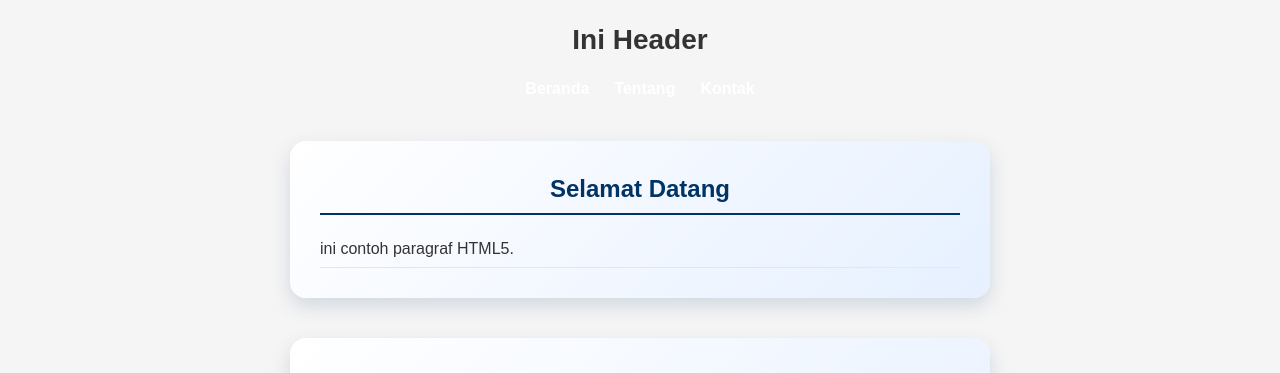
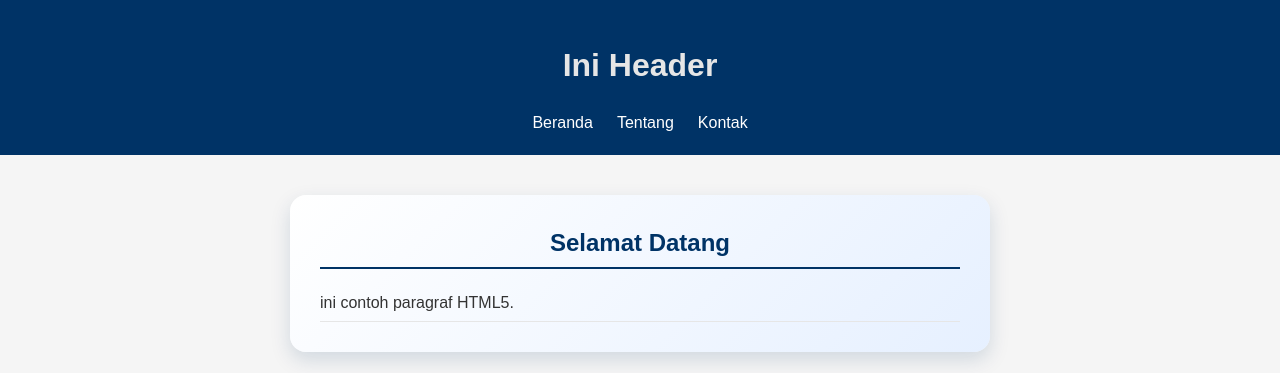
Before and after one commit to carl-jafar/2511500011-PWD-TI1A-252601, a PHP site: page /pertemuan-04/index.html in a window 1280 px wide. Shown: the top 373 px of the page. Run offline with PHP 8.4, Linux system fonts and the light colour scheme.

Commit message:
styling header

```diff
--- a/pertemuan-04/style.css
+++ b/pertemuan-04/style.css
@@ -1,6 +1,7 @@
 * {
     box-sizing: border-box;
 }
+
     body {
         margin: 0;
         font-family: Arial, sans-serif;
@@ -8,24 +9,25 @@
         color: #333;
         line-height: 1.5;
     }
-    header h1 {
+    header {
+        background: #003366;
+        color: #e6e6e6;
+        padding: 20px;
         text-align: center;
-      margin-bottom: 10px;
-      font-size: 28px;
     }
 
-    nav ul {
+    header ul {
         display: flex;
         justify-content: center;
         list-style: none;
-      gap: 25px;
         padding: 0;
+        margin: 10px 0 0;
     }
 
-    nav ul li a {
-      color: white;
+    header li a {
+        color: #fff;
         text-decoration: none;
-      font-weight: bold;
+        padding: 6px 12px;
     }
 
     #home {
```
Also changed, not shown: pertemuan-04/README.md. Lines whose indentation alone changed are shown as unchanged.
